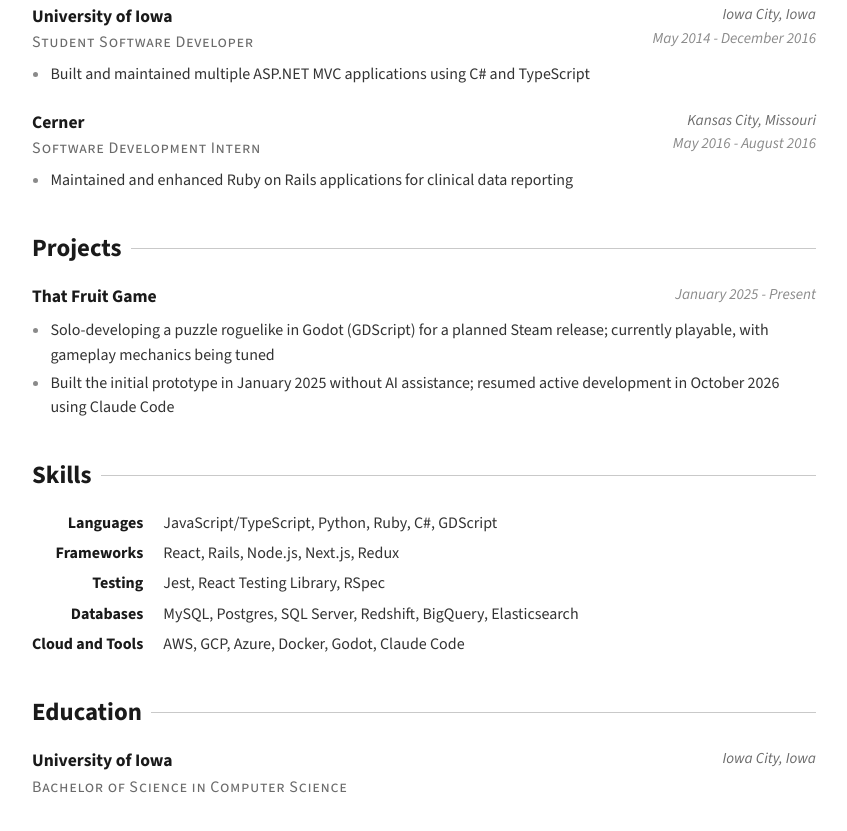
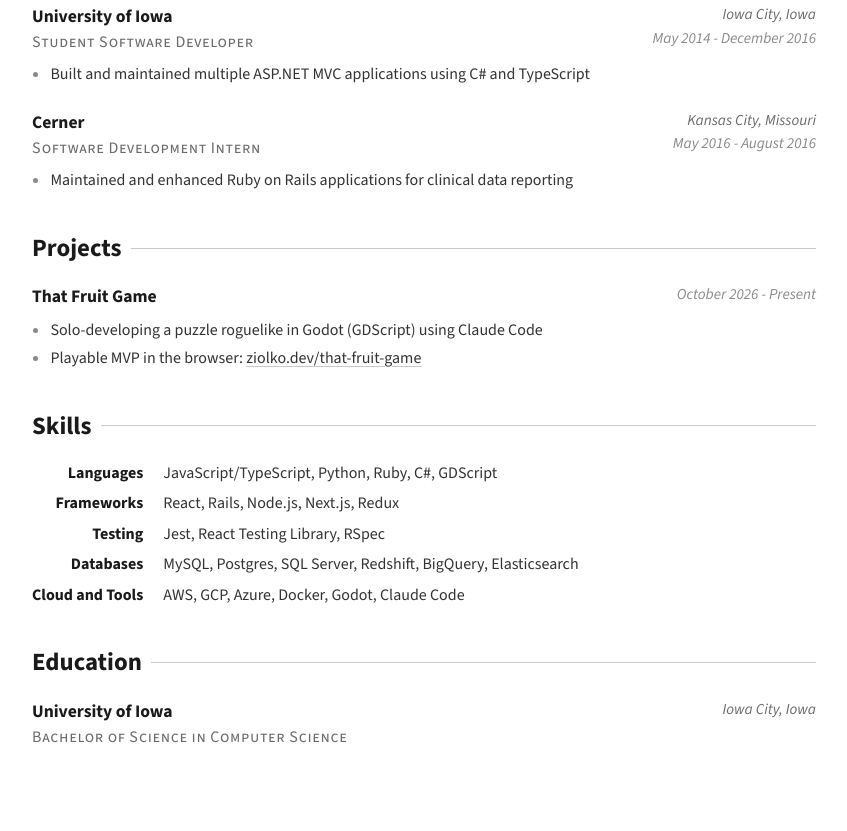
Before and after one commit to mjziolko/mjziolko.github.io, a plain HTML site: page index.html in a window 1280 px wide. Shown: the part 1082-1913 px from the top of the page, without its empty margins (216-1063 px from the left). Drawn offline with nearby package versions, Linux system fonts and the light colour scheme.

Commit message:
update resume with game link

```diff
--- a/index.html
+++ b/index.html
@@ -126,9 +126,9 @@
       <article class="entry">
         <header>
           <div class="what"><h3>That Fruit Game</h3></div>
-          <div class="meta"><span class="dates">January 2025 - Present</span></div>
+          <div class="meta"><span class="dates">October 2026 - Present</span></div>
         </header>
-        <ul><li>Solo-developing a puzzle roguelike in Godot (GDScript) for a planned Steam release; currently playable, with gameplay mechanics being tuned</li><li>Built the initial prototype in January 2025 without AI assistance; resumed active development in October 2026 using Claude Code</li></ul>
+        <ul><li>Solo-developing a puzzle roguelike in Godot (GDScript) using Claude Code</li><li>Playable MVP in the browser: <a href="https://ziolko.dev/that-fruit-game/">ziolko.dev/that-fruit-game</a></li></ul>
       </article>
     </section>
     <section>
```
